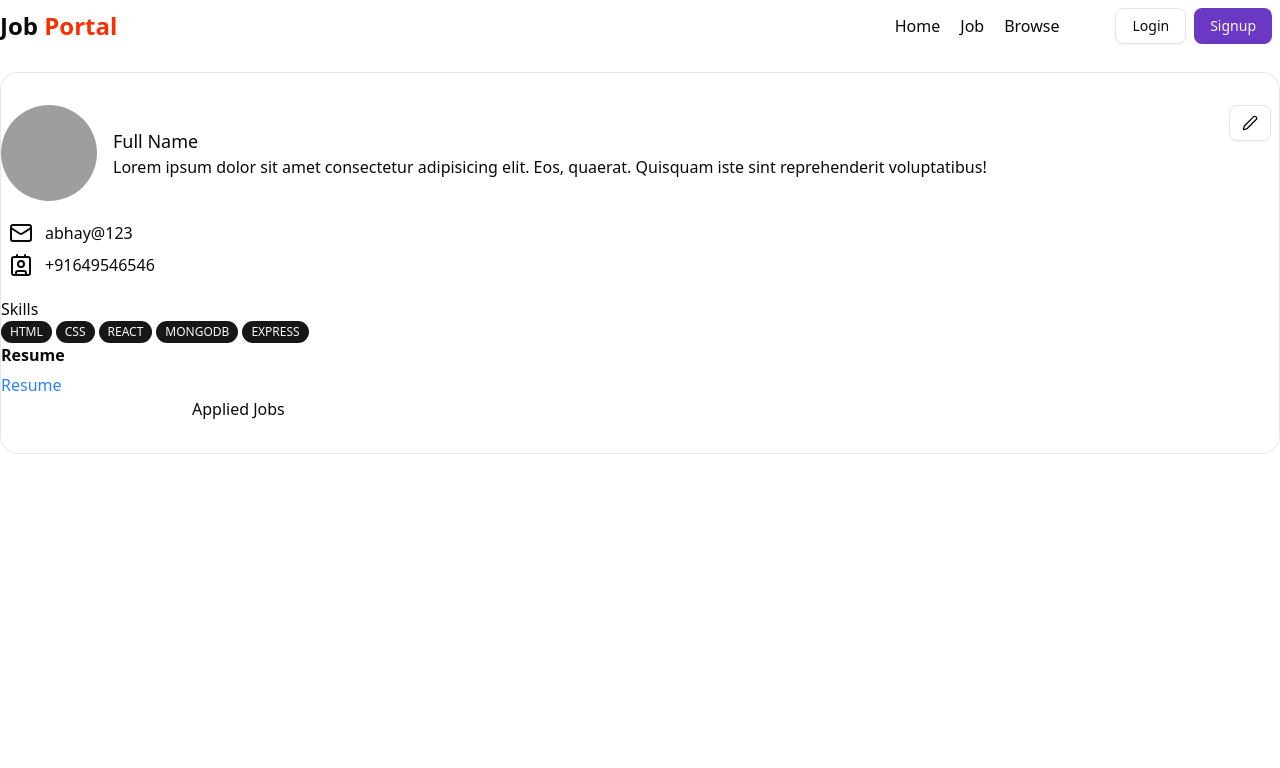
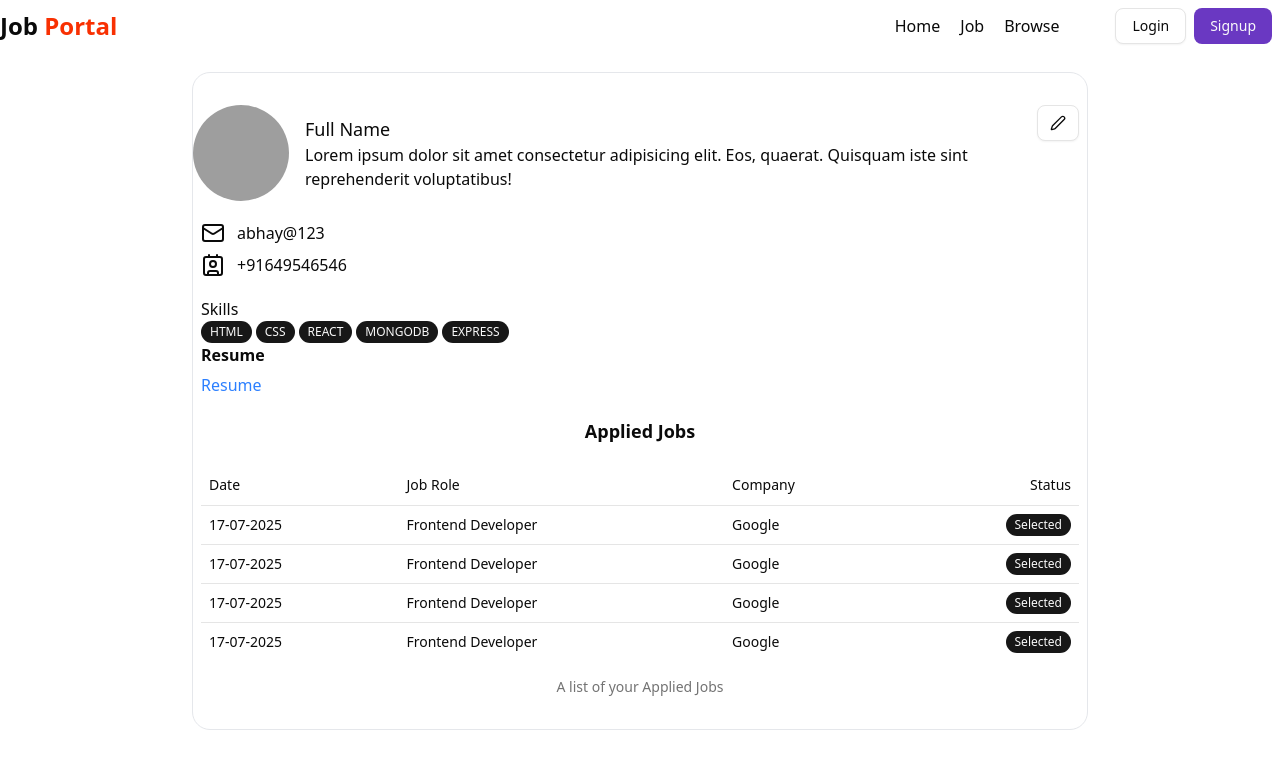
Before and after one commit to abhay-004/JOB-PORTAL-WEBSITE, a React app in the folder frontend/: page /profile in a window 1280 px wide. Shown: the top 768 px of the page. Built offline with nearby package versions, Linux system fonts and the light colour scheme; grey boxes are pictures that could not be loaded; the HTML template or start-up script is replaced by a standard one.

Commit message:
add applied job section

```diff
--- /dev/null
+++ b/frontend/src/components/AppliedJobTable.jsx
@@ -0,0 +1,43 @@
+import React from "react";
+import {
+  Table,
+  TableBody,
+  TableCaption,
+  TableCell,
+  TableHead,
+  TableHeader,
+  TableRow,
+} from "./ui/table";
+import { Badge } from "./ui/badge";
+
+const AppliedJobTable = () => {
+  return (
+    <div>
+      <Table>
+        <TableCaption>A list of your Applied Jobs</TableCaption>
+        <TableHeader>
+          <TableRow>
+            <TableHead>Date</TableHead>
+            <TableHead>Job Role</TableHead>
+            <TableHead>Company</TableHead>
+            <TableHead className={"text-right"}>Status</TableHead>
+          </TableRow>
+        </TableHeader>
+        <TableBody>
+            {
+                [1,2,3,4].map((item,index)=>(
+                    <TableRow key={index}>
+                        <TableCell>17-07-2025</TableCell>
+                        <TableCell>Frontend Developer</TableCell>
+                        <TableCell>Google</TableCell>
+                        <TableCell className={"text-right"}><Badge>Selected</Badge></TableCell>
+                    </TableRow>
+                ))
+            }
+        </TableBody>
+      </Table>
+    </div>
+  );
+};
+
+export default AppliedJobTable;
--- a/frontend/src/components/Profile.jsx
+++ b/frontend/src/components/Profile.jsx
@@ -5,6 +5,7 @@
 import { Contact, Mail, Pen } from "lucide-react";
 import { Badge } from "./ui/badge";
 import { Label } from "./ui/label";
+import AppliedJobTable from "./AppliedJobTable";
 
 const Profile = () => {
   const skills = ["HTML", "CSS", "REACT", "MONGODB", "EXPRESS"];
@@ -12,7 +13,7 @@
   return (
     <div>
       <Navbar />
-      <div className="max-w-7xl mx-auto bg-white border border-gray-200 rounded-2xl my-5 py-8">
+      <div className="max-w-4xl mx-auto bg-white border border-gray-200 rounded-2xl my-5 py-8">
         <div className="flex justify-between items-start">
           <div className="flex items-center gap-4">
             <Avatar className={"w-24 h-24"}>
@@ -43,7 +44,7 @@
             <span>+91649546546</span>
           </div>
         </div>
-        <div>
+        <div className="mx-2">
           <h1>Skills</h1>
           <div className="flex items-center gap-1">
             {skills.length !== 0 ? (
@@ -53,7 +54,7 @@
             )}
           </div>
         </div>
-        <div className="grid w-full maw-w-sm items-center gap-1.5">
+        <div className="grid w-full mx-2 maw-w-sm items-center gap-1.5">
           <Label className={"text-md font-bold"}>Resume</Label>
           {isResume ? (
             <a
@@ -67,11 +68,11 @@
             <span>NA</span>
           )}
         </div>
-        <div className="max-w-4xl mx-auto bg-white rounded-2xl">
-            <h1>Applied Jobs</h1>
-            {/* Application table */}
-
-        </div>
+      <div className="max-w-4xl mx-2 bg-white rounded-2xl">
+        <h1 className="text-center font-bold text-lg my-5">Applied Jobs</h1>
+        {/* Application table */}
+        <AppliedJobTable />
+      </div>
       </div>
     </div>
   );
--- /dev/null
+++ b/frontend/src/components/ui/table.jsx
@@ -0,0 +1,121 @@
+import * as React from "react"
+
+import { cn } from "@/lib/utils"
+
+function Table({
+  className,
+  ...props
+}) {
+  return (
+    <div data-slot="table-container" className="relative w-full overflow-x-auto">
+      <table
+        data-slot="table"
+        className={cn("w-full caption-bottom text-sm", className)}
+        {...props} />
+    </div>
+  );
+}
+
+function TableHeader({
+  className,
+  ...props
+}) {
+  return (
+    <thead
+      data-slot="table-header"
+      className={cn("[&_tr]:border-b", className)}
+      {...props} />
+  );
+}
+
+function TableBody({
+  className,
+  ...props
+}) {
+  return (
+    <tbody
+      data-slot="table-body"
+      className={cn("[&_tr:last-child]:border-0", className)}
+      {...props} />
+  );
+}
+
+function TableFooter({
+  className,
+  ...props
+}) {
+  return (
+    <tfoot
+      data-slot="table-footer"
+      className={cn("bg-muted/50 border-t font-medium [&>tr]:last:border-b-0", className)}
+      {...props} />
+  );
+}
+
+function TableRow({
+  className,
+  ...props
+}) {
+  return (
+    <tr
+      data-slot="table-row"
+      className={cn(
+        "hover:bg-muted/50 data-[state=selected]:bg-muted border-b transition-colors",
+        className
+      )}
+      {...props} />
+  );
+}
+
+function TableHead({
+  className,
+  ...props
+}) {
+  return (
+    <th
+      data-slot="table-head"
+      className={cn(
+        "text-foreground h-10 px-2 text-left align-middle font-medium whitespace-nowrap [&:has([role=checkbox])]:pr-0 [&>[role=checkbox]]:translate-y-[2px]",
+        className
+      )}
+      {...props} />
+  );
+}
+
+function TableCell({
+  className,
+  ...props
+}) {
+  return (
+    <td
+      data-slot="table-cell"
+      className={cn(
+        "p-2 align-middle whitespace-nowrap [&:has([role=checkbox])]:pr-0 [&>[role=checkbox]]:translate-y-[2px]",
+        className
+      )}
+      {...props} />
+  );
+}
+
+function TableCaption({
+  className,
+  ...props
+}) {
+  return (
+    <caption
+      data-slot="table-caption"
+      className={cn("text-muted-foreground mt-4 text-sm", className)}
+      {...props} />
+  );
+}
+
+export {
+  Table,
+  TableHeader,
+  TableBody,
+  TableFooter,
+  TableHead,
+  TableRow,
+  TableCell,
+  TableCaption,
+}
```
